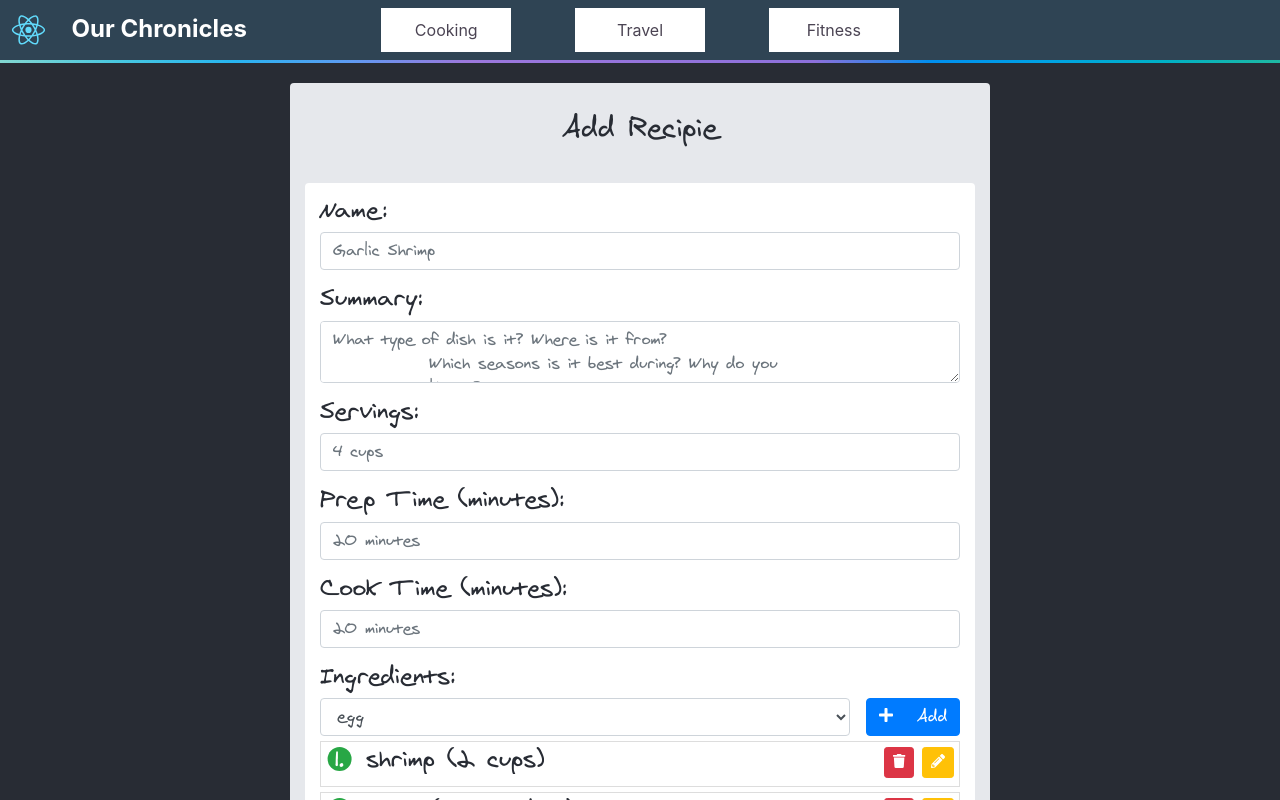
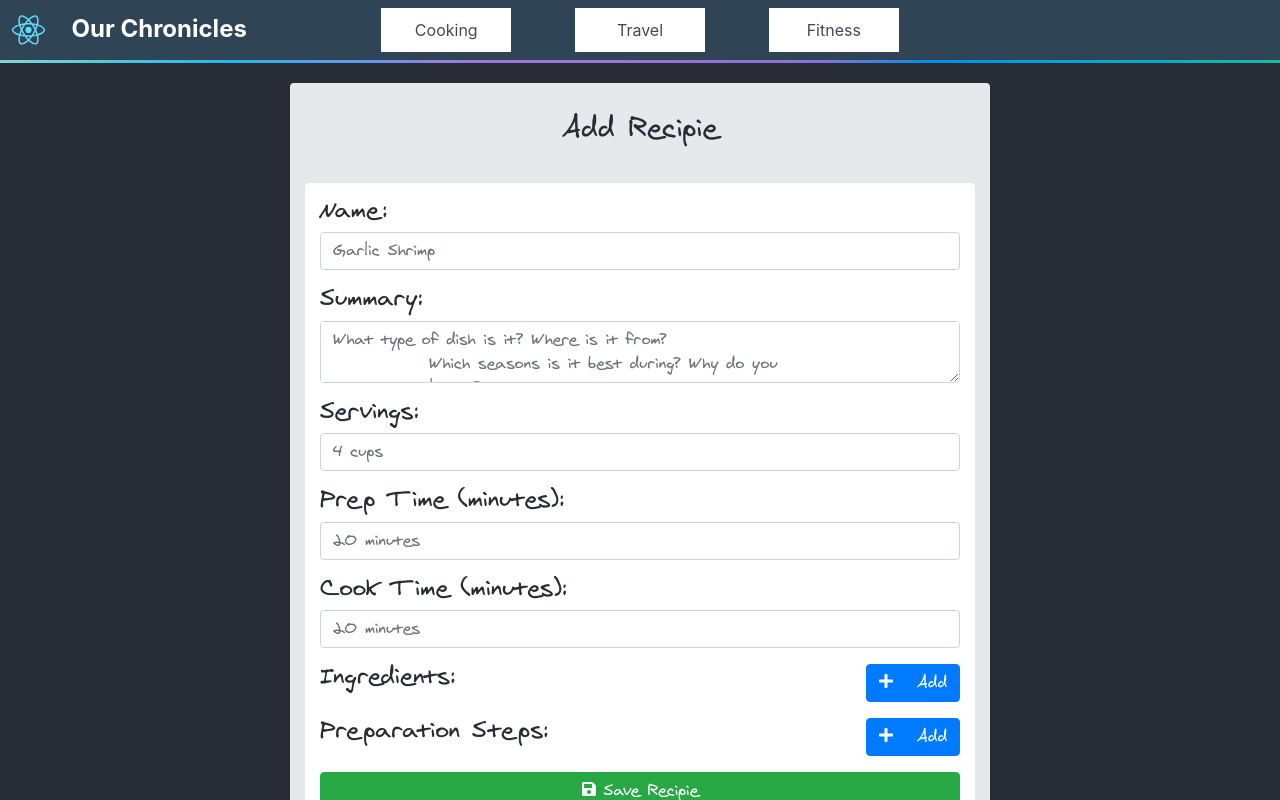
Before and after one commit to Crazyloon/chronicles, a React (Create React App) app: page /recipies/new in a window 1280 px wide. Shown: the top 800 px of the page. Built offline with nearby package versions, Linux system fonts and the light colour scheme; a web font is replaced by a local one.

Commit message:
remove test data and adjust recipie styles

```diff
--- a/src/components/protected/forms/add-recipie-form/AddRecipie.js
+++ b/src/components/protected/forms/add-recipie-form/AddRecipie.js
@@ -5,49 +5,7 @@ import PreparationSteps from "./PreparationSteps";
 import Ingredients from "./Ingredient";
 import PrimaryInfo from "./PrimaryInfo";
 
-const AddRecipiePage = () => {
-  let ingredientOptions = [
-    "egg",
-    "onion",
-    "shrimp",
-    "water",
-    "tomatoe",
-    "salt",
-    "pepper",
-  ];
-  let measurementOptions = [
-    "kg",
-    "cup",
-    "tbsp",
-    "tsp",
-    "oz",
-    "l",
-    "ml",
-    "pound",
-  ];
-  let initialIngredients = [
-    {
-      name: "shrimp",
-      amount: 2,
-      measurement: "cups",
-    },
-    {
-      name: "onion",
-      amount: 0.5,
-      measurement: "medium",
-    },
-    {
-      name: "garlic",
-      amount: 6,
-      measurement: "cloves",
-    },
-  ].map((ingredient, i) => (ingredient = { ...ingredient, edit: false }));
-  let initialSteps = [
-    "mix ingredients until fully mixed in the bowl and make sure they're totally mixed like all the way mixed - no joke",
-    "cook food",
-    "eat",
-  ].map((step, i) => (step = { text: step, edit: false }));
-
+const AddRecipiePage = ({initialSteps, initialIngredients}) => {
   let [steps, setSteps] = useState(initialSteps || []);
   let [ingredients, setIngredients] = useState(initialIngredients || []);
   let [recipie, setRecipie] = useState({});
@@ -165,8 +123,6 @@ const AddRecipiePage = () => {
 
         <Ingredients
           ingredients={ingredients}
-          ingredientOptions={ingredientOptions}
-          measurementOptions={measurementOptions}
           handleAddIngredient={handleAddIngredient}
           handleDeleteIngredient={handleDeleteIngredient}
           toggleEditIngredient={toggleEditIngredient}
--- a/src/components/protected/forms/add-recipie-form/AddRecipie.scss
+++ b/src/components/protected/forms/add-recipie-form/AddRecipie.scss
@@ -60,10 +60,8 @@
     }
   }
 
-  .add-recipie-ingredients {
-    .ingredient-heading {
-      align-self: center;
-    }
+  .ingredients {
+    margin-top: 15px;
   }
 
   .step-list {
@@ -81,6 +79,10 @@
       padding: 5px 5px 5px 45px;
       border: 1px solid $c-t-gray;
       position: relative;
+      .input-group{
+        justify-content: space-between;
+        margin-bottom: 5px;
+      }
     }
     li.step-item:before {
       content: counter(li)'.';
@@ -102,7 +104,7 @@
     }
 
     .step-name {
-      flex-grow: 4;
+      flex-grow: 1;
       min-width: 0;
       span{
         max-width: 100%;
@@ -113,7 +115,7 @@
       }
     }
     .step-buttons {
-      flex-grow: 1;
+      flex-grow: 4;
       text-align: right;
     }
     .break {
--- a/src/components/protected/forms/add-recipie-form/Ingredient.js
+++ b/src/components/protected/forms/add-recipie-form/Ingredient.js
@@ -9,8 +9,6 @@ import {
 
 const Ingredients = ({
   ingredients,
-  ingredientOptions,
-  measurementOptions,
   handleAddIngredient,
   handleDeleteIngredient,
   handleIngredientNameChange,
@@ -21,19 +19,11 @@ const Ingredients = ({
   return (
     <section className="ingredients">
       <div className="form-group">
-        <label htmlFor="ingredients">Ingredients:</label>
-
         <div className="form-subgroup">
-          <select id="ingredients" className="form-control">
-            {ingredientOptions.map((ingredient, i) => (
-              <option key={i} value="ingredient">
-                {ingredient}
-              </option>
-            ))}
-          </select>
+          <label htmlFor="ingredients">Ingredients:</label>
           <button
             type="button"
-            tabIndex='6'
+            tabIndex="6"
             onClick={() => {
               handleAddIngredient();
             }}
@@ -49,13 +39,13 @@ const Ingredients = ({
                 key={i}
                 className={(ingredient.edit ? "edit" : "done") + " step-item"}
               >
-                <div className="step-name">
-                  {ingredient.edit ? (
-                    <div>
+                {ingredient.edit ? (
+                  <div>
+                    <div className="input-group">
                       <label htmlFor={"ingredient-name-" + i}>Name: </label>
                       <input
-                        id={'ingredient-name-' + i}
-                        tabIndex='7'
+                        id={"ingredient-name-" + i}
+                        tabIndex="7"
                         value={ingredient.name}
                         type="text"
                         onChange={(event) =>
@@ -63,17 +53,38 @@ const Ingredients = ({
                         }
                       />
                     </div>
-                  ) : (
-                    <span
-                      className={!("edit" in ingredient) ? "text-muted" : ""}
-                    >
-                      {ingredient.name} ({ingredient.amount} {ingredient.measurement})
-                    </span>
-                  )}
-                </div>
+                    <div className="input-group">
+                      <label htmlFor={"amount-" + i}>Amount: </label>
+                      <input
+                        id={"amount-" + i}
+                        tabIndex="8"
+                        value={ingredient.amount}
+                        type="number"
+                        step="0.5"
+                        onChange={(event) => handleAmountChange(event, i)}
+                      />
+                    </div>
+                    <div className="input-group">
+                      <label htmlFor={"measurement-" + i}>Measurement: </label>
+                      <input
+                        type="text"
+                        id={"measurement-" + i}
+                        tabIndex="9"
+                        value={ingredient.measurement}
+                        className="measurement-options"
+                        onChange={(event) => handleMeasurementChange(event, i)}
+                      />
+                    </div>
+                  </div>
+                ) : (
+                  <span className={!("edit" in ingredient) ? "text-muted" : ""}>
+                    {ingredient.name} ({ingredient.amount}{" "}
+                    {ingredient.measurement})
+                  </span>
+                )}
                 <div className="step-buttons">
                   <button
-                    tabIndex='-1'
+                    tabIndex="30"
                     onClick={() => handleDeleteIngredient(i)}
                     type="button"
                     className="btn btn-sm btn-danger delete-btn"
@@ -81,7 +92,7 @@ const Ingredients = ({
                     <FontAwesomeIcon icon={faTrash} />
                   </button>
                   <button
-                    tabIndex='10'
+                    tabIndex="10"
                     onClick={() => toggleEditIngredient(i)}
                     type="button"
                     className="btn btn-sm btn-success done-btn"
@@ -89,7 +100,7 @@ const Ingredients = ({
                     <FontAwesomeIcon icon={faCheck} /> Done
                   </button>
                   <button
-                    tabIndex='-1'
+                    tabIndex="20"
                     onClick={() => toggleEditIngredient(i)}
                     type="button"
                     className="btn btn-sm btn-warning edit-btn"
@@ -97,42 +108,6 @@ const Ingredients = ({
                     <FontAwesomeIcon icon={faPencilAlt} />
                   </button>
                 </div>
-                {ingredient.edit ? (
-                  <>
-                    <div className="break"></div>
-                    <div className="ingredient-inputs">
-                      <div className="input-group">
-                        <label htmlFor={"amount-" + i}>Amount: </label>
-                        <input
-                          id={"amount-" + i}
-                          tabIndex='8'
-                          value={ingredient.amount}
-                          type="number"
-                          step='0.5'
-                          onChange={(event) => handleAmountChange(event, i)}
-                        />
-                      </div>
-                      <div className="input-group">
-                        <label htmlFor={"measurement-" + i}>
-                          Measurement:{" "}
-                        </label>
-                        <select
-                          id={"measurement-" + i}
-                          tabIndex='9'
-                          value={ingredient.measurement}
-                          className="measurement-options"
-                          onChange={(event) =>
-                            handleMeasurementChange(event, i)
-                          }
-                        >
-                          {measurementOptions.map((measurement, i) => (
-                            <option key={i} value={measurement}>{measurement}</option>
-                          ))}
-                        </select>
-                      </div>
-                    </div>
-                  </>
-                ) : null}
               </li>
             ))}
           </ol>
```
